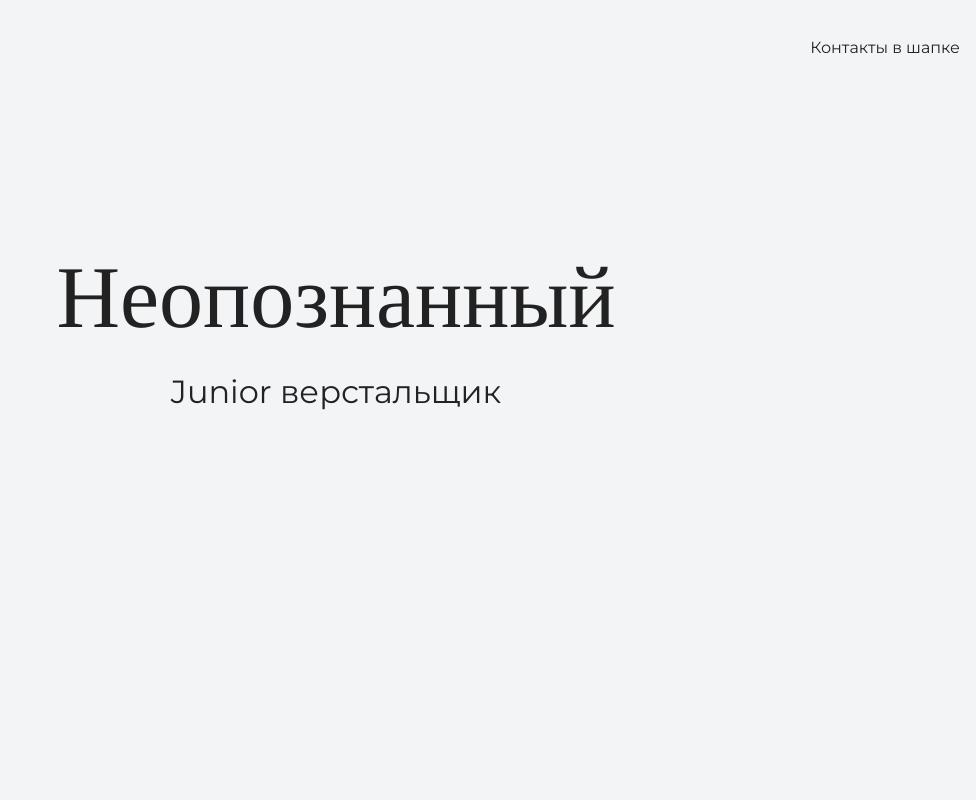
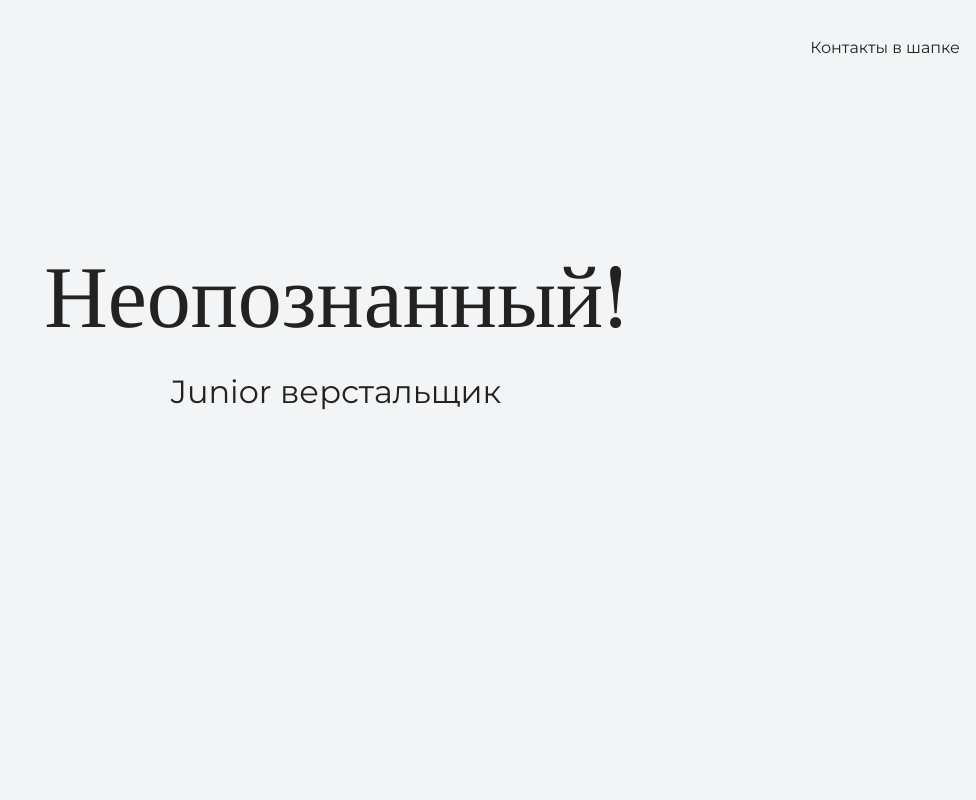
Before and after one commit to tati-bit/html_site, a plain HTML site: page index.html in a window 1280 px wide. Shown: the top 800 px of the page, without its empty margins (304-1280 px from the left). Drawn offline with nearby package versions, Linux system fonts and the light colour scheme.

Commit message:
смена текста на главной странице

```diff
--- a/index.html
+++ b/index.html
@@ -16,7 +16,7 @@
 
     <section class="hero-image">
       <div class="container">
-      <h1 class="heading">Неопознанный</h1>
+      <h1 class="heading">Неопознанный!</h1>
       <p>Junior верстальщик</p>
     </div>
     </section>
```
